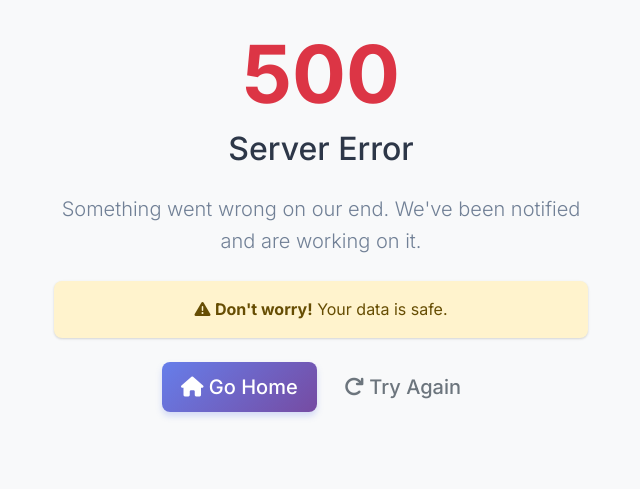
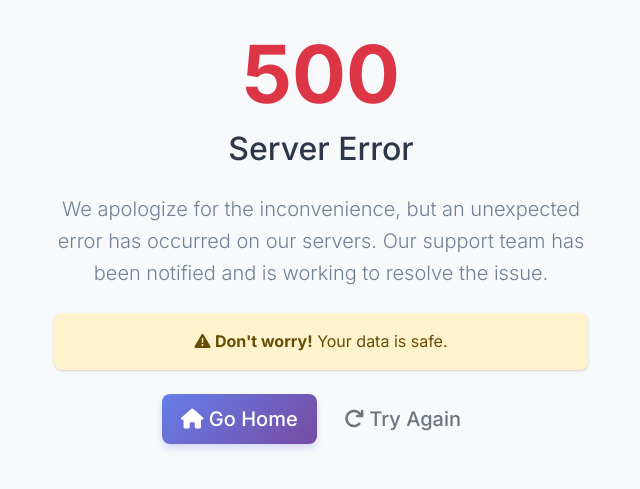
Before and after one commit to Mouaz-Ahmed-Alazazy/CAQM, a Django app: template accounts/templates/errors/500.html in a window 1280 px wide. Shown: the part 150-639 px from the top of the page, without its empty margins (319-959 px from the left). Run offline with Django 5.2, Linux system fonts and the light colour scheme; the template is opened without the code that fills it, so the values that code supplies are empty.

Commit message:
fix some issues in queue

```diff
--- a/accounts/templates/errors/500.html
+++ b/accounts/templates/errors/500.html
@@ -9,7 +9,8 @@
             <h1 class="display-1 fw-bold text-danger">500</h1>
             <h2 class="mb-4">Server Error</h2>
             <p class="lead text-muted mb-4">
-                Something went wrong on our end. We've been notified and are working on it.
+                We apologize for the inconvenience, but an unexpected error has occurred on our servers. Our support
+                team has been notified and is working to resolve the issue.
             </p>
 
             <div class="alert alert-warning">
--- a/caqm_project/settings.py
+++ b/caqm_project/settings.py
@@ -233,6 +233,7 @@ else:
     MEDIA_ROOT = os.path.join(BASE_DIR, 'media')
 
 # Update the STORGES dictioonary to use Cloudinary for media storage
+CLOUDINARY_URL = os.environ.get('CLOUDINARY_URL')
 STORAGES = {
     'default': {
         'BACKEND': 'cloudinary_storage.storage.MediaCloudinaryStorage',
--- a/queues/views.py
+++ b/queues/views.py
@@ -4,6 +4,7 @@ Views for Queue Check-in functionality.
 from django.contrib.auth.mixins import LoginRequiredMixin
 from django.views.generic import TemplateView
 from django.http import JsonResponse
+from django.shortcuts import redirect
 from django.views import View
 from django.utils import timezone
 from django.utils.decorators import method_decorator
```
